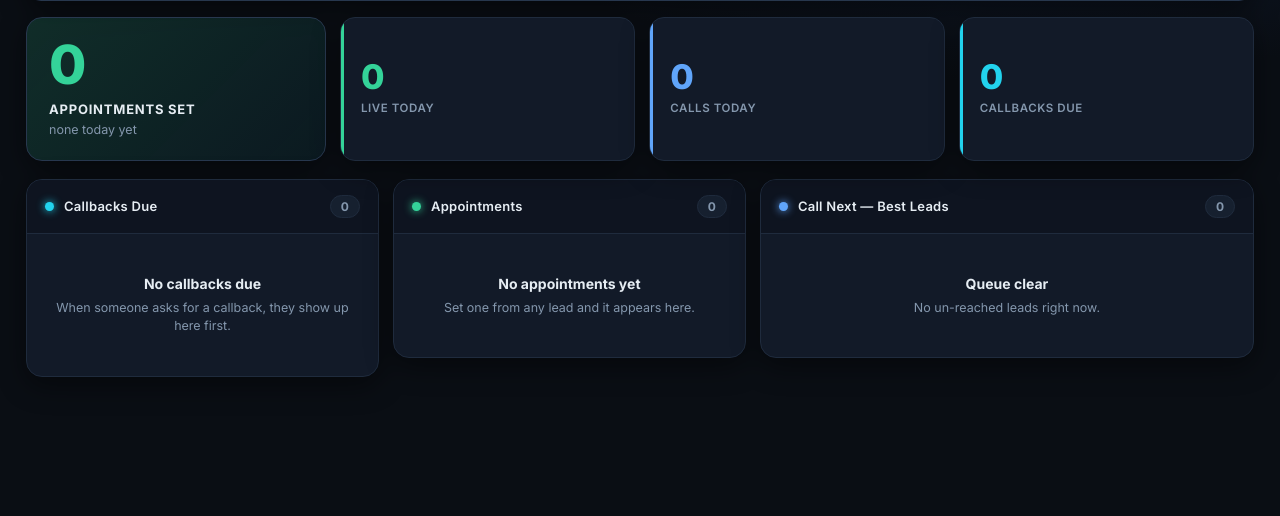
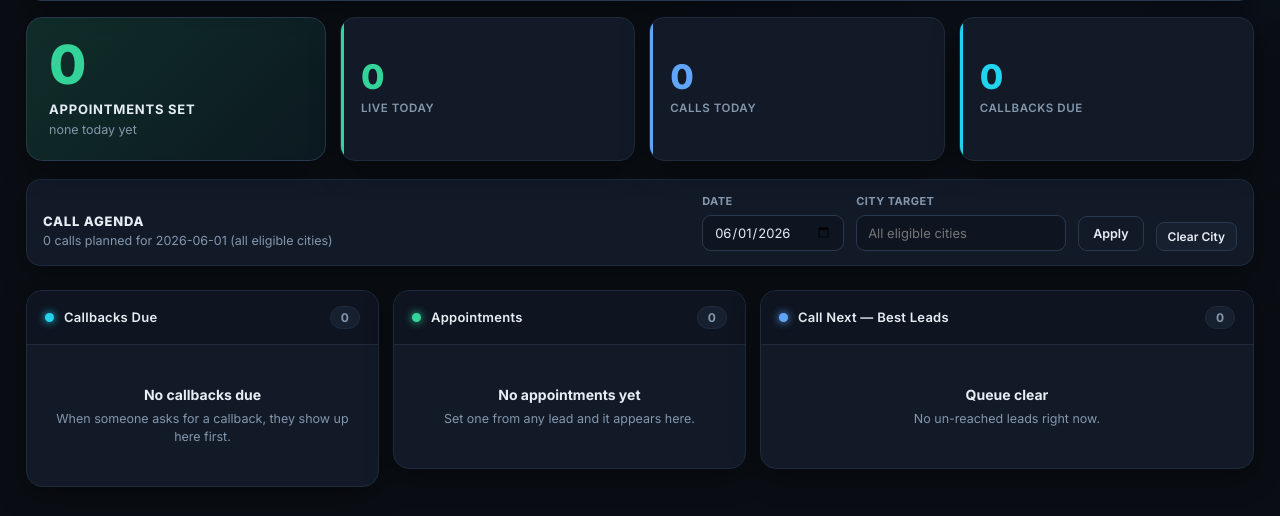
Before and after one commit to christianbrinkley4-rgb/command-center, a Flask app: page / in a window 1280 px wide. Shown: the part 168-684 px from the top of the page. Run offline with Flask 3, Linux system fonts and the light colour scheme; data that the repository does not hold is empty.

Commit message:
Add daily agenda and retry policy

```diff
--- a/app.py
+++ b/app.py
@@ -19,6 +19,7 @@ from flask import Flask, jsonify, request, render_template, Response
 import db
 import sync
 import geo_policy
+import queue_policy
 from agent_api import agent_api, _ensure_columns as _agent_ensure_columns
 
 app = Flask(__name__)
@@ -171,6 +172,8 @@ def api_action_queue():
     prioritized 'call next' list (best-scoring leads not yet reached)."""
     today = date.today().isoformat()
     owner = (request.args.get("owner") or "").strip().lower()
+    agenda_day = _request_agenda_day()
+    city_filter = _agenda_city(owner, agenda_day, request.args.get("city") if "city" in request.args else None)
     own_sql = " AND owner=?" if owner else ""
     own_p = [owner] if owner else []
     with db.connect() as conn:
@@ -213,19 +216,37 @@ def api_action_queue():
             "callbacks_due": len(callbacks),
         }
     # 'Call Next' uses the SAME ranking the dialer pulls, so dashboard order == dialer order.
-    ranked = _build_ranked_queue(owner, limit=60)
+    ranked_all = _build_ranked_queue(owner, limit=5000, agenda_date=agenda_day, city_filter=city_filter)
+    ranked = ranked_all[:500]
+    agenda_all_cities = _build_ranked_queue(owner, limit=5000, agenda_date=agenda_day, city_filter="")
+    city_counts = {}
+    for item in agenda_all_cities:
+        city = item["City"] or "Unknown"
+        city_counts[city] = city_counts.get(city, 0) + 1
     call_next = []
     for r in ranked:
         call_next.append({
             "id": r["person_id"], "full_name": r["Name"], "city": r["City"], "county": r["County"],
             "phone": r["Phone"], "source": r["Source"], "lead_score": r["Lead_Score"],
             "stage": r["Queue_Type"], "age": _age(r["Birthday"]),
+            "attempt_count": r.get("Attempt_Count", 0),
+            "attempts_remaining": r.get("Attempts_Remaining", 0),
+            "last_disposition": r.get("Last_Disposition", ""),
+            "last_call_time": r.get("Last_Call_Time", ""),
             "reason": {"scheduled_call": "Scheduled callback due", "callback": "Callback requested",
                        "hot_fresh": "🔥 Fresh lead", "never_called": "Never called",
                        "retry": "Retry"}.get(r["Queue_Type"], r["Queue_Type"]),
         })
+    agenda = {
+        "date": agenda_day.isoformat(),
+        "city_filter": city_filter,
+        "total": len(ranked_all),
+        "unfiltered_total": len(agenda_all_cities),
+        "city_options": [{"city": k, "count": v} for k, v in sorted(city_counts.items(), key=lambda x: (-x[1], x[0]))],
+    }
     return jsonify({"hero": hero, "callbacks": callbacks, "appointments": appointments,
-                    "call_next": call_next, "synced_at": datetime.now().strftime("%I:%M:%S %p")})
+                    "call_next": call_next, "agenda": agenda,
+                    "synced_at": datetime.now().strftime("%I:%M:%S %p")})
 
 
 # ----------------------------- API: leads -----------------------------
@@ -674,17 +695,102 @@ def _city_in_whitelist(city):
     return geo_policy.city_is_allowed(city)
 
 
-def _build_ranked_queue(owner="", limit=5000):
+AGENDA_SCHEMA = """
+CREATE TABLE IF NOT EXISTS agenda_settings (
+    id          INTEGER PRIMARY KEY AUTOINCREMENT,
+    agenda_date TEXT NOT NULL,
+    owner       TEXT NOT NULL DEFAULT '',
+    city_filter TEXT NOT NULL DEFAULT '',
+    notes       TEXT NOT NULL DEFAULT '',
+    updated_at  TEXT NOT NULL,
+    UNIQUE(agenda_date, owner)
+);
+"""
+
+
+def _ensure_agenda_schema():
+    with db.connect() as conn:
+        conn.executescript(AGENDA_SCHEMA)
+
+
+def _request_agenda_day():
+    return queue_policy.coerce_day(request.args.get("date") or request.args.get("agenda_date"))
+
+
+def _agenda_settings(owner="", agenda_day=None):
+    _ensure_agenda_schema()
+    owner = (owner or "").strip().lower()
+    agenda_day = queue_policy.coerce_day(agenda_day)
+    with db.connect() as conn:
+        row = conn.execute(
+            "SELECT city_filter, notes FROM agenda_settings WHERE agenda_date=? AND owner=?",
+            (agenda_day.isoformat(), owner),
+        ).fetchone()
+    return {
+        "date": agenda_day.isoformat(),
+        "owner": owner,
+        "city_filter": row["city_filter"] if row else "",
+        "notes": row["notes"] if row else "",
+    }
+
+
+def _save_agenda_settings(owner, agenda_day, city_filter="", notes=""):
+    _ensure_agenda_schema()
+    owner = (owner or "").strip().lower()
+    agenda_day = queue_policy.coerce_day(agenda_day)
+    city_filter = (city_filter or "").strip()
+    notes = (notes or "").strip()
+    now = datetime.now().isoformat(timespec="seconds")
+    with db.connect() as conn:
+        conn.execute(
+            """INSERT INTO agenda_settings(agenda_date, owner, city_filter, notes, updated_at)
+               VALUES (?,?,?,?,?)
+               ON CONFLICT(agenda_date, owner) DO UPDATE SET
+                 city_filter=excluded.city_filter,
+                 notes=excluded.notes,
+                 updated_at=excluded.updated_at""",
+            (agenda_day.isoformat(), owner, city_filter, notes, now),
+        )
+    return _agenda_settings(owner, agenda_day)
+
+
+def _agenda_city(owner="", agenda_day=None, override=None):
+    if override is not None:
+        return (override or "").strip()
+    return _agenda_settings(owner, agenda_day).get("city_filter", "")
+
+
+def _agenda_window(agenda_day):
+    agenda_day = queue_policy.coerce_day(agenda_day)
+    if agenda_day == date.today():
+        return datetime.now().isoformat(timespec="seconds")
+    return f"{agenda_day.isoformat()}T23:59:59"
+
+
+def _city_matches_filter(city, city_filter):
+    if not city_filter:
+        return True
+    return _normalized_city(city) == _normalized_city(city_filter)
+
+
+def _build_ranked_queue(owner="", limit=5000, agenda_date=None, city_filter=None):
     """THE single ranking used everywhere — the dialer's call list AND the dashboard's
     'Call Next' both call this, so their order is ALWAYS identical. Priority:
     scheduled-calls-due > callbacks > hot fresh > new(by score) > retry, and within
     each tier: score desc -> closest city -> name. Excludes DNC/suppressed/future-held."""
     owner = (owner or "").strip().lower()
-    now_iso = datetime.now().isoformat(timespec="seconds")
+    agenda_day = queue_policy.coerce_day(agenda_date)
+    due_cutoff = _agenda_window(agenda_day)
     cutoff_24h = (datetime.now() - timedelta(hours=24)).isoformat(timespec="seconds")
     own = " AND p.owner=?" if owner else ""
     own_p = [owner] if owner else []
+    city_filter = (city_filter or "").strip()
     rows, seen = [], set()
+    try:
+        import automation
+        automation.ensure_schema()
+    except Exception:
+        pass
     with db.connect() as conn:
         def suppressed(e):
             return conn.execute("SELECT 1 FROM suppressions WHERE scope='phone' AND value=? LIMIT 1", (e,)).fetchone() is not None
@@ -700,16 +806,22 @@ def _build_ranked_queue(owner="", limit=5000):
                     return r["e164"]
             return ""
 
-        # future-held: a scheduled call later than now -> keep out of today's list
+        # Future-held: a scheduled call after this agenda day stays off this day.
         held = {r["person_id"] for r in conn.execute(
-            "SELECT DISTINCT person_id FROM scheduled_tasks WHERE kind='call' AND status='pending' AND due_at>?", (now_iso,))}
-        due = {r["person_id"] for r in conn.execute(
-            "SELECT DISTINCT person_id FROM scheduled_tasks WHERE kind='call' AND status='pending' AND due_at<=?", (now_iso,))}
+            "SELECT DISTINCT person_id FROM scheduled_tasks WHERE kind='call' AND status='pending' AND due_at>?", (due_cutoff,))}
+        due_rows = conn.execute(
+            "SELECT person_id, reason FROM scheduled_tasks WHERE kind='call' AND status='pending' AND due_at<=?",
+            (due_cutoff,)).fetchall()
+        due = {r["person_id"] for r in due_rows}
+        due_auto_retry = {r["person_id"] for r in due_rows if queue_policy.is_auto_retry_reason(r["reason"])}
+        due_warm = due - due_auto_retry
         held -= due
 
         base = (f"SELECT p.id, p.full_name, p.city, p.county, p.birthday, p.address, p.source, "
                 f"p.lead_score, p.stage, p.last_activity_at, p.owner, "
-                f"(SELECT disposition_category FROM call_attempts c WHERE c.person_id=p.id ORDER BY dialed_at DESC LIMIT 1) last_outcome "
+                f"(SELECT disposition FROM call_attempts c WHERE c.person_id=p.id ORDER BY dialed_at DESC LIMIT 1) last_disposition, "
+                f"(SELECT disposition_category FROM call_attempts c WHERE c.person_id=p.id ORDER BY dialed_at DESC LIMIT 1) last_outcome, "
+                f"(SELECT dialed_at FROM call_attempts c WHERE c.person_id=p.id ORDER BY dialed_at DESC LIMIT 1) last_call_time "
                 f"FROM people p WHERE p.stage<>'dnc' AND p.stage<>'closed'{own}")
 
         def add(r, qtype, bucket):
@@ -722,14 +834,25 @@ def _build_ranked_queue(owner="", limit=5000):
                 return
             if _geo_filter_enabled() and not _city_in_whitelist(r["city"]):
                 return
+            if not _city_matches_filter(r["city"], city_filter):
+                return
             ph = phone_of(pid)
             if not ph or suppressed(ph):
                 return
+            status = queue_policy.retry_status(conn, pid, ph, r["stage"], qtype, agenda_day)
+            if not status["allowed"]:
+                return
+            latest = status.get("latest") or {}
             seen.add(pid)
             bucket.append({"Queue_Type": qtype, "Name": r["full_name"] or "", "Phone": ph,
                            "Address": r["address"] or "", "City": r["city"] or "", "County": r["county"] or "",
-                           "Birthday": r["birthday"] or "", "Last_Disposition": r["last_outcome"] or "",
-                           "Last_Call_Time": r["last_activity_at"] or "", "Source": r["source"] or "",
+                           "Birthday": r["birthday"] or "", "Last_Disposition": latest.get("disposition") or r["last_disposition"] or "",
+                           "Last_Outcome": latest.get("disposition_category") or r["last_outcome"] or "",
+                           "Last_Call_Time": latest.get("dialed_at") or r["last_call_time"] or "",
+                           "Attempt_Count": status["attempts"],
+                           "Attempts_Remaining": status["attempts_remaining"],
+                           "Agenda_Date": agenda_day.isoformat(),
+                           "Source": r["source"] or "",
                            "Lead_Score": r["lead_score"], "person_id": pid,
                            "_drive": _drive_minutes(r["city"])})
 
@@ -740,9 +863,9 @@ def _build_ranked_queue(owner="", limit=5000):
             return b
 
         t_sched, t_call, t_hot, t_new, t_retry = [], [], [], [], []
-        if due:
-            q = base + " AND p.id IN ({})".format(",".join("?" * len(due)))
-            for r in conn.execute(q, own_p + list(due)):
+        if due_warm:
+            q = base + " AND p.id IN ({})".format(",".join("?" * len(due_warm)))
+            for r in conn.execute(q, own_p + list(due_warm)):
                 add(r, "scheduled_call", t_sched)
         for r in conn.execute(base + " AND p.stage='callback'", own_p):
             add(r, "callback", t_call)
@@ -753,8 +876,10 @@ def _build_ranked_queue(owner="", limit=5000):
         for r in conn.execute(base + " AND p.stage IN ('attempted','voicemail')", own_p):
             add(r, "retry", t_retry)
 
-        for tier in (t_sched, t_call, t_hot, t_new, t_retry):
+        for tier in (t_sched, t_call, t_hot, t_new):
             rows.extend(sort_tier(tier))
+        t_retry.sort(key=lambda x: (-(x["Lead_Score"] or 0), x["Last_Call_Time"] or "", x["_drive"], x["Name"]))
+        rows.extend(t_retry)
         # strip internal sort key from the response
         for x in rows:
             x.pop("_drive", None)
@@ -766,8 +891,62 @@ def api_dialer_queue():
     """The dialer pulls this exact ranked list (single source of truth)."""
     owner = (request.args.get("owner") or "").strip().lower()
     limit = min(int(request.args.get("limit", 1000)), 5000)
-    rows = _build_ranked_queue(owner, limit)
-    return jsonify({"count": len(rows), "queue": rows})
+    agenda_day = _request_agenda_day()
+    city_filter = _agenda_city(owner, agenda_day, request.args.get("city") if "city" in request.args else None)
+    rows = _build_ranked_queue(owner, limit, agenda_day, city_filter)
+    return jsonify({
+        "count": len(rows),
+        "queue": rows,
+        "agenda": {"date": agenda_day.isoformat(), "owner": owner, "city_filter": city_filter},
+    })
+
+
+@app.route("/api/agenda")
+def api_agenda():
+    """Show the call agenda for a day, using the same order the dialer exports."""
+    owner = (request.args.get("owner") or "").strip().lower()
+    agenda_day = _request_agenda_day()
+    city_filter = _agenda_city(owner, agenda_day, request.args.get("city") if "city" in request.args else None)
+    limit = min(int(request.args.get("limit", 5000)), 5000)
+    unfiltered = _build_ranked_queue(owner, 5000, agenda_day, "")
+    filtered = _build_ranked_queue(owner, 5000, agenda_day, city_filter)
+    rows = filtered[:limit]
+
+    by_type, by_city = {}, {}
+    for r in filtered:
+        by_type[r["Queue_Type"]] = by_type.get(r["Queue_Type"], 0) + 1
+    for r in unfiltered:
+        city = r["City"] or "Unknown"
+        by_city[city] = by_city.get(city, 0) + 1
+    city_options = [{"city": k, "count": v} for k, v in sorted(by_city.items(), key=lambda x: (-x[1], x[0]))]
+    settings = _agenda_settings(owner, agenda_day)
+    return jsonify({
+        "agenda": {
+            "date": agenda_day.isoformat(),
+            "owner": owner,
+            "city_filter": city_filter,
+            "saved_city_filter": settings.get("city_filter", ""),
+            "notes": settings.get("notes", ""),
+            "total": len(filtered),
+            "unfiltered_total": len(unfiltered),
+            "by_type": by_type,
+            "city_options": city_options,
+        },
+        "queue": rows,
+        "synced_at": datetime.now().strftime("%I:%M:%S %p"),
+    })
+
+
+@app.route("/api/agenda/settings", methods=["POST"])
+def api_agenda_settings():
+    d = request.json or {}
+    owner = (d.get("owner") or "").strip().lower()
+    agenda_day = queue_policy.coerce_day(d.get("date") or d.get("agenda_date"))
+    city_filter = (d.get("city_filter") or d.get("city") or "").strip()
+    if city_filter and _geo_filter_enabled() and not _city_in_whitelist(city_filter):
+        return jsonify({"error": f"{city_filter} is outside the 30-minute Greensboro whitelist"}), 400
+    settings = _save_agenda_settings(owner, agenda_day, city_filter, d.get("notes", ""))
+    return jsonify({"ok": True, "agenda": settings})
 
 
 @app.route("/api/pipeline")
--- a/static/app.js
+++ b/static/app.js
@@ -3,6 +3,12 @@ const $ = (s, r = document) => r.querySelector(s);
 const $$ = (s, r = document) => [...r.querySelectorAll(s)];
 let charts = {}, leadState = { q: "", stage: "", sort: "last_activity_at" }, currentLead = null, activeView = "today";
 let ownerFilter = "";  // "", "chris", or "will"
+const localDateISO = () => {
+  const d = new Date();
+  d.setMinutes(d.getMinutes() - d.getTimezoneOffset());
+  return d.toISOString().slice(0, 10);
+};
+let agendaState = { date: localDateISO(), city: "" };
 
 /* ---------------- toast ---------------- */
 let toastTimer;
@@ -94,8 +100,51 @@ $$("#ownerToggle .ot").forEach(b => b.onclick = () => {
 });
 
 /* ---------------- TODAY / action queue ---------------- */
+function agendaParams() {
+  const p = new URLSearchParams();
+  if (ownerFilter) p.set("owner", ownerFilter);
+  if (agendaState.date) p.set("date", agendaState.date);
+  if (agendaState.city) p.set("city", agendaState.city);
+  return p.toString() ? "?" + p.toString() : "";
+}
+function renderAgenda(a) {
+  if (!a) return;
+  agendaState.date = a.date || agendaState.date;
+  agendaState.city = a.city_filter || "";
+  if (document.activeElement !== $("#agendaDate")) $("#agendaDate").value = agendaState.date;
+  if (document.activeElement !== $("#agendaCity")) $("#agendaCity").value = agendaState.city;
+  const target = agendaState.city ? `${agendaState.city} only` : "all eligible cities";
+  $("#agendaSummary").textContent = `${a.total || 0} calls planned for ${agendaState.date} (${target})`;
+  $("#agendaCities").innerHTML = (a.city_options || []).map(c => `<option value="${esc(c.city)}">${c.count}</option>`).join("");
+  $("#agendaCityChips").innerHTML = (a.city_options || []).slice(0, 10).map(c =>
+    `<button class="agenda-chip ${agendaState.city === c.city ? 'active' : ''}" onclick="setAgendaCity('${esc(c.city)}')">${esc(c.city)} <span>${c.count}</span></button>`
+  ).join("");
+}
+function setAgendaCity(city) {
+  agendaState.city = city;
+  $("#agendaCity").value = city;
+  saveAgenda();
+}
+async function saveAgenda() {
+  const payload = {
+    owner: ownerFilter,
+    date: $("#agendaDate").value || agendaState.date,
+    city_filter: $("#agendaCity").value.trim(),
+  };
+  const r = await fetch("/api/agenda/settings", { method: "POST", headers: { "Content-Type": "application/json" }, body: JSON.stringify(payload) });
+  const j = await r.json();
+  if (j.error) { toast(j.error, "err"); return; }
+  agendaState.date = payload.date;
+  agendaState.city = payload.city_filter;
+  toast(agendaState.city ? "Agenda set to " + agendaState.city : "Agenda set to all cities");
+  loadToday();
+}
+$("#agendaApplyBtn") && ($("#agendaApplyBtn").onclick = saveAgenda);
+$("#agendaClearBtn") && ($("#agendaClearBtn").onclick = () => { $("#agendaCity").value = ""; saveAgenda(); });
+$("#agendaDate") && ($("#agendaDate").onchange = () => { agendaState.date = $("#agendaDate").value || agendaState.date; loadToday(); });
+
 async function loadToday() {
-  const qs = ownerFilter ? "?owner=" + ownerFilter : "";
+  const qs = agendaParams();
   fetch("/api/briefing").then(r => r.json()).then(b => {
     const hour = new Date().getHours();
     const greet = hour < 12 ? "Good morning" : hour < 17 ? "Good afternoon" : "Good evening";
@@ -103,6 +152,7 @@ async function loadToday() {
       <ul class="brief-list">${b.lines.map(l => `<li>${esc(l)}</li>`).join("")}</ul>`;
   });
   const d = await (await fetch("/api/action-queue" + qs)).json();
+  renderAgenda(d.agenda);
   const h = d.hero;
   $("#heroAppts").textContent = h.appointments_total;
   $("#heroApptsToday").textContent = h.appointments_today ? `+${h.appointments_today} today` : "none today yet";
@@ -114,7 +164,7 @@ async function loadToday() {
 
   $("#cbCount").textContent = d.callbacks.length;
   $("#apCount").textContent = d.appointments.length;
-  $("#cnCount").textContent = d.call_next.length;
+  $("#cnCount").textContent = d.agenda ? d.agenda.total : d.call_next.length;
 
   $("#callbackList").innerHTML = d.callbacks.map(c => qRow(c, "callback")).join("")
     || emptyState("No callbacks due", "When someone asks for a callback, they show up here first.");
@@ -127,7 +177,10 @@ async function loadToday() {
 function qRow(c, kind) {
   (window._lastLeads = window._lastLeads || {})[c.id] = c.full_name || ("Lead #" + c.id);
   const where = [c.city, c.county ? c.county + " Co." : ""].filter(Boolean).join(", ");
-  const meta = [c.age ? "Age " + c.age : "", where, c.reason || ""].filter(Boolean).join(" · ");
+  const maxAttempts = (Number(c.attempt_count || 0) + Number(c.attempts_remaining || 0)) || 4;
+  const attempt = c.attempt_count !== undefined ? `prior calls ${c.attempt_count}/${maxAttempts}` : "";
+  const last = c.last_disposition ? `last ${c.last_disposition.replace(/_/g, " ")} ${fmtClock(c.last_call_time)}` : "";
+  const meta = [where, c.source ? "source " + c.source : "", c.reason || "", attempt, last, c.age ? "Age " + c.age : ""].filter(Boolean).join(" | ");
   return `<div class="q-row" onclick="openLead(${c.id})">
     <div class="q-av">${esc(initials(c.full_name))}</div>
     <div class="q-main">
--- a/static/style.css
+++ b/static/style.css
@@ -188,6 +188,19 @@ main{padding:24px 26px 60px;max-width:1480px;margin:0 auto}
 .mini.c-live .mini-val{color:var(--green)} .mini.c-call2 .mini-val{color:var(--blue)} .mini.c-callback .mini-val{color:var(--cyan)}
 .mini-label{font-size:11.5px;color:var(--muted);text-transform:uppercase;letter-spacing:.05em;font-weight:600;margin-top:6px}
 
+.agenda-bar{display:flex;align-items:end;gap:12px;background:var(--card);border:1px solid var(--border);border-radius:14px;padding:14px 16px;margin-bottom:10px;box-shadow:var(--shadow)}
+.agenda-main{flex:1;min-width:220px}
+.agenda-title{font-size:13px;font-weight:800;text-transform:uppercase;letter-spacing:.06em;color:var(--txt)}
+.agenda-sub{font-size:12.5px;color:var(--muted);margin-top:2px}
+.agenda-field{display:flex;flex-direction:column;gap:5px;font-size:11px;color:var(--muted);font-weight:700;text-transform:uppercase;letter-spacing:.04em}
+.agenda-field input{height:36px;background:var(--bg2);border:1px solid var(--border2);border-radius:9px;color:var(--txt);padding:0 11px;font-family:inherit;font-size:13px}
+.agenda-field input:focus{outline:none;border-color:var(--cyan);box-shadow:0 0 0 3px rgba(34,211,238,.12)}
+.agenda-city input{width:210px}
+.agenda-chips{display:flex;gap:7px;flex-wrap:wrap;margin:0 0 14px}
+.agenda-chip{background:var(--card);border:1px solid var(--border);color:var(--muted);border-radius:999px;padding:6px 10px;font-size:12px;font-weight:700;cursor:pointer;font-family:inherit}
+.agenda-chip span{color:var(--cyan);margin-left:4px}
+.agenda-chip:hover,.agenda-chip.active{border-color:var(--cyan);color:var(--txt)}
+
 .queue-grid{display:grid;grid-template-columns:1fr 1fr 1.4fr;gap:14px;align-items:start}
 .queue-col{background:var(--card);border:1px solid var(--border);border-radius:16px;box-shadow:var(--shadow);overflow:hidden;display:flex;flex-direction:column;max-height:calc(100vh - 280px)}
 .queue-head{display:flex;align-items:center;gap:10px;padding:15px 18px;border-bottom:1px solid var(--border);background:var(--bg2)}
@@ -215,7 +228,7 @@ main{padding:24px 26px 60px;max-width:1480px;margin:0 auto}
 .empty-t{font-weight:700;color:var(--txt);font-size:14px}
 .empty-s{font-size:12.5px;color:var(--muted);margin-top:5px}
 
-@media(max-width:1200px){.hero-strip{grid-template-columns:1fr}.hero-mini{grid-template-columns:repeat(3,1fr)}.queue-grid{grid-template-columns:1fr}.queue-col{max-height:none}}
+@media(max-width:1200px){.hero-strip{grid-template-columns:1fr}.hero-mini{grid-template-columns:repeat(3,1fr)}.agenda-bar{align-items:stretch;flex-wrap:wrap}.agenda-field,.agenda-city input{width:100%}.queue-grid{grid-template-columns:1fr}.queue-col{max-height:none}}
 
 
 /* ================= QoL features ================= */
--- a/templates/index.html
+++ b/templates/index.html
@@ -50,6 +50,24 @@
       </div>
       <div class="hero-mini" id="heroMinis"></div>
     </div>
+    <div class="agenda-bar">
+      <div class="agenda-main">
+        <div class="agenda-title">Call Agenda</div>
+        <div class="agenda-sub" id="agendaSummary">Loading agenda...</div>
+      </div>
+      <label class="agenda-field">
+        <span>Date</span>
+        <input type="date" id="agendaDate">
+      </label>
+      <label class="agenda-field agenda-city">
+        <span>City target</span>
+        <input type="text" id="agendaCity" list="agendaCities" placeholder="All eligible cities">
+        <datalist id="agendaCities"></datalist>
+      </label>
+      <button class="btn-pill" id="agendaApplyBtn">Apply</button>
+      <button class="q-btn" id="agendaClearBtn">Clear City</button>
+    </div>
+    <div class="agenda-chips" id="agendaCityChips"></div>
 
     <div class="queue-grid">
       <div class="queue-col">
--- a/test_full_loop.py
+++ b/test_full_loop.py
@@ -87,7 +87,9 @@ names2 = {r["Name"] for r in rows2}
 with db.connect() as c:
     reached = [row["full_name"] for row in c.execute("SELECT full_name FROM people WHERE stage='contacted'")]
 check("reached lead no longer in next call queue", all(nm not in names2 for nm in reached))
-check("voicemail leads return for retry", any(r["Queue_Type"] == "retry" for r in rows2))
+check("voicemail leads do not retry same day", all(r["Queue_Type"] != "retry" for r in rows2))
+rows3 = bq.build_queue(owner="chris", agenda_date=(datetime.now() + timedelta(days=1)).date().isoformat())
+check("voicemail leads return for retry on a later day", any(r["Queue_Type"] == "retry" for r in rows3))
 
 passed = sum(1 for _, ok in results if ok)
 print(f"\n{'='*52}\n{passed}/{len(results)} PASSED" + (" — FULL LOOP WORKS" if passed == len(results) else " *** FAILURES ***"))
```
Also changed, not shown: agent_api.py (+22 -2 lines), automation.py (+13 -7 lines), build_dialer_queue.py (+42 -8 lines), pull_queue_from_cloud.py (+15 -2 lines), queue_policy.py (added, +172 -0 lines), sync.py (+9 -1 lines), 2 other files.
